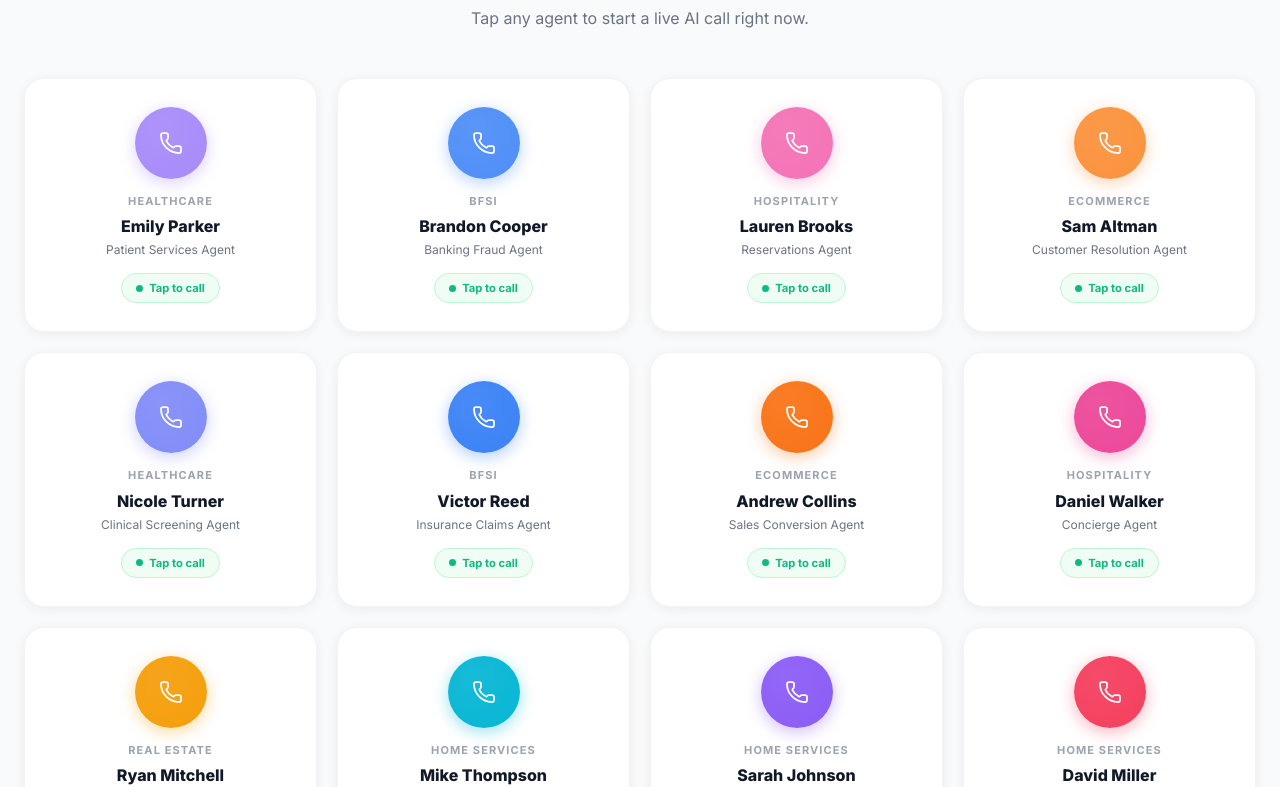
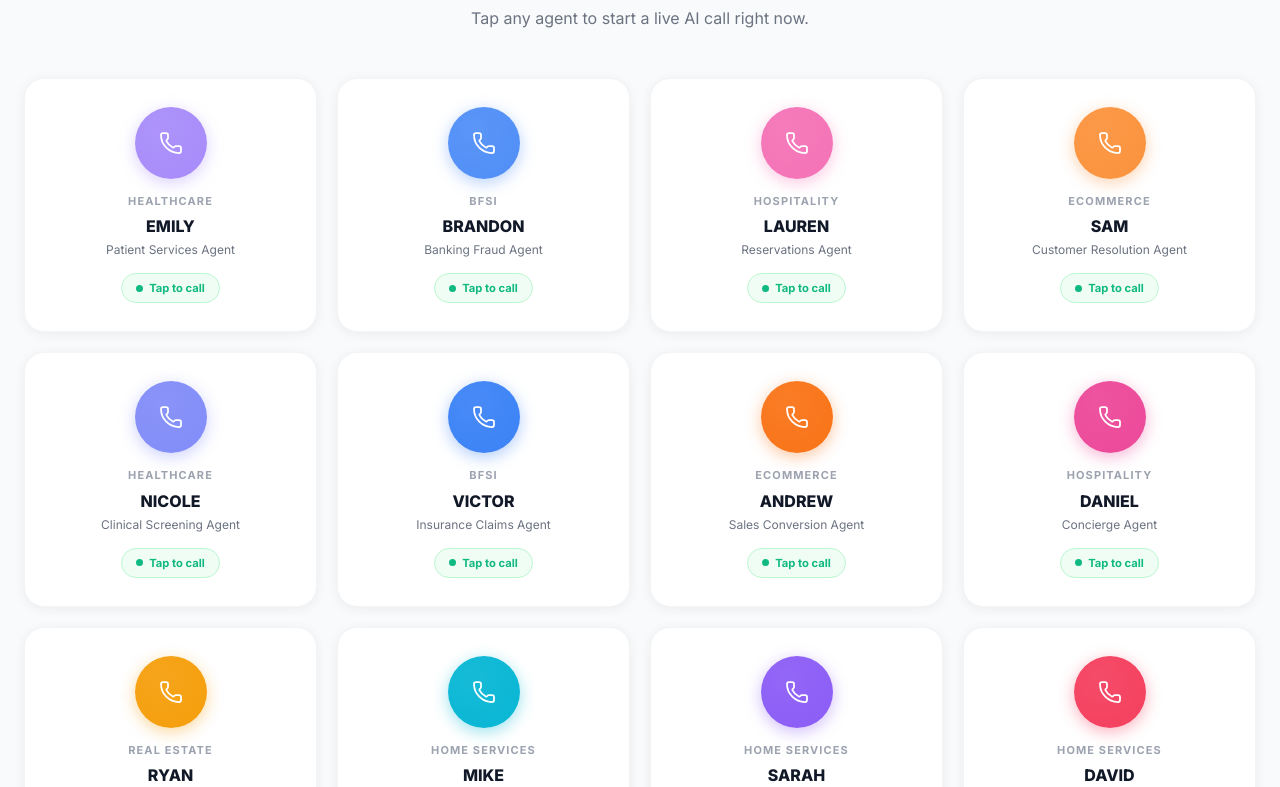
Before and after one commit to Shravankotagi/voice-agents-, a Next.js app: page / in a window 1280 px wide. Shown: the part 2010-2797 px from the top of the page. Built offline with nearby package versions, Linux system fonts and the light colour scheme.

Commit message:
fix all industry page try demo buttons

```diff
--- a/app/industries/bfsi/page.tsx
+++ b/app/industries/bfsi/page.tsx
@@ -24,8 +24,8 @@ const features = [
 ];
 
 const agents = [
-  { name: "Brandon Cooper", role: "Banking Fraud Agent", desc: "Handles fraud disputes, blocks cards, and initiates dispute resolution.", color: "#4f8ef7", retellId: "agent_dfe1866c6e0c9ac883546b48ca" },
-  { name: "Victor Reed", role: "Insurance Claims Agent", desc: "Files FNOL, verifies coverage, and assigns surveyors for claims processing.", color: "#3b82f6", retellId: "agent_8729165b472337b00fa205b921" },
+  { name: "BRANDON", role: "Banking Fraud Agent", desc: "Handles fraud disputes, blocks cards, and initiates dispute resolution.", color: "#4f8ef7", retellId: "agent_dfe1866c6e0c9ac883546b48ca" },
+  { name: "VICTOR", role: "Insurance Claims Agent", desc: "Files FNOL, verifies coverage, and assigns surveyors for claims processing.", color: "#3b82f6", retellId: "agent_8729165b472337b00fa205b921" },
 ];
 
 const stats = [
--- a/app/industries/ecommerce/page.tsx
+++ b/app/industries/ecommerce/page.tsx
@@ -23,8 +23,8 @@ const features = [
 ];
 
 const agents = [
-  { name: "Sam Altman", role: "Customer Resolution Agent", desc: "Handles delivery issues, refund escalations, and return requests.", color: "#fb923c", retellId: "agent_cdf245f90ff14ff0e307e09dbf" },
-  { name: "Andrew Collins", role: "Sales Conversion Agent", desc: "Recovers abandoned carts and closes checkout via voice.", color: "#f97316", retellId: "agent_714ffb20c4149edaf5cb6fbe19" },
+  { name: "SAM", role: "Customer Resolution Agent", desc: "Handles delivery issues, refund escalations, and return requests.", color: "#fb923c", retellId: "agent_cdf245f90ff14ff0e307e09dbf" },
+  { name: "ANDREW", role: "Sales Conversion Agent", desc: "Recovers abandoned carts and closes checkout via voice.", color: "#f97316", retellId: "agent_714ffb20c4149edaf5cb6fbe19" },
 ];
 
 const stats = [
@@ -84,7 +84,7 @@ export default function EcommercePage() {
             <a href="https://cal.com/dhananjay-goel/30min" target="_blank" rel="noopener noreferrer" style={{ background: "#fb923c", color: "#fff", padding: "0.875rem 2rem", borderRadius: "8px", textDecoration: "none", fontWeight: 700, fontSize: "1rem", display: "inline-flex", alignItems: "center", gap: "0.5rem" }}>
               Book a Demo <ArrowRight size={16} />
             </a>
-            <button onClick={() => startCall("agent_cdf245f90ff14ff0e307e09dbf", "Sam Altman", "Customer Resolution Agent")} style={{ border: "2px solid #fb923c", color: "#fb923c", padding: "0.875rem 2rem", borderRadius: "8px", background: "transparent", cursor: "pointer", fontWeight: 700, fontSize: "1rem" }}>
+            <button onClick={() => startCall("agent_cdf245f90ff14ff0e307e09dbf", "Sam", "Customer Resolution Agent")} style={{ border: "2px solid #fb923c", color: "#fb923c", padding: "0.875rem 2rem", borderRadius: "8px", background: "transparent", cursor: "pointer", fontWeight: 700, fontSize: "1rem" }}>
               Try Live Agent
             </button>
           </div>
--- a/app/industries/healthcare/page.tsx
+++ b/app/industries/healthcare/page.tsx
@@ -24,8 +24,8 @@ const features = [
 ];
 
 const agents = [
-  { name: "Emily Parker", role: "Patient Services Agent", desc: "Schedules appointments, recommends doctors, and handles patient inquiries.", color: "#a78bfa", retellId: "agent_ddf03bcc20dc6fdd83adbc290c" },
-  { name: "Nicole Turner", role: "Clinical Screening Agent", desc: "Performs symptom assessment and patient triage before consultation.", color: "#818cf8", retellId: "agent_670481e5581961108e2370f85c" },
+  { name: "EMILY", role: "Patient Services Agent", desc: "Schedules appointments, recommends doctors, and handles patient inquiries.", color: "#a78bfa", retellId: "agent_ddf03bcc20dc6fdd83adbc290c" },
+  { name: "NICOLE", role: "Clinical Screening Agent", desc: "Performs symptom assessment and patient triage before consultation.", color: "#818cf8", retellId: "agent_670481e5581961108e2370f85c" },
 ];
 
 const stats = [
@@ -282,7 +282,7 @@ export default function HealthcarePage() {
 
       <section style={{ padding: "5rem 2rem", background: "#a78bfa", textAlign: "center" }}>
         <h2 style={{ fontSize: "clamp(1.75rem, 3vw, 2.5rem)", fontWeight: 800, color: "#fff", marginBottom: "1rem", letterSpacing: "-0.025em" }}>Transform your patient communication</h2>
-        <p style={{ color: "rgba(255,255,255,0.85)", fontSize: "1.125rem", marginBottom: "2rem" }}>Book a free demo and see Emily Parker in action.</p>
+        <p style={{ color: "rgba(255,255,255,0.85)", fontSize: "1.125rem", marginBottom: "2rem" }}>Book a free demo and see EMILY Parker in action.</p>
         <a href="https://cal.com/dhananjay-goel/30min" target="_blank" rel="noopener noreferrer" style={{ background: "#fff", color: "#a78bfa", padding: "1rem 2.5rem", borderRadius: "8px", textDecoration: "none", fontWeight: 700, fontSize: "1rem", display: "inline-flex", alignItems: "center", gap: "0.5rem" }}>
           Book a Free Demo <ArrowRight size={16} />
         </a>
--- a/app/industries/home-services/page.tsx
+++ b/app/industries/home-services/page.tsx
@@ -23,9 +23,9 @@ const features = [
 ];
 
 const agents = [
-  { name: "Mike Thompson", role: "Plumbing Intake Agent", desc: "Handles incoming plumbing requests, identifies emergencies, and schedules visits.", color: "#06b6d4", retellId: "agent_15407575cc1758938e5875dfff" },
-  { name: "Sarah Johnson", role: "HVAC Scheduling Agent", desc: "Manages HVAC appointments, maintenance scheduling, and urgent service prioritization.", color: "#8b5cf6", retellId: "agent_5260b5be1db138f848f2b94bb8" },
-  { name: "David Miller", role: "Electrician Quote Agent", desc: "Qualifies electrical requests and schedules on-site estimates.", color: "#f43f5e", retellId: "agent_bcee2ed253599ef57b565912c9" },
+  { name: "MIKE", role: "Plumbing Intake Agent", desc: "Handles incoming plumbing requests, identifies emergencies, and schedules visits.", color: "#06b6d4", retellId: "agent_15407575cc1758938e5875dfff" },
+  { name: "SARAH", role: "HVAC Scheduling Agent", desc: "Manages HVAC appointments, maintenance scheduling, and urgent service prioritization.", color: "#8b5cf6", retellId: "agent_5260b5be1db138f848f2b94bb8" },
+  { name: "DAVID", role: "Electrician Quote Agent", desc: "Qualifies electrical requests and schedules on-site estimates.", color: "#f43f5e", retellId: "agent_bcee2ed253599ef57b565912c9" },
 ];
 
 const stats = [
--- a/app/industries/hospitality/page.tsx
+++ b/app/industries/hospitality/page.tsx
@@ -23,8 +23,8 @@ const features = [
 ];
 
 const agents = [
- { name: "Daniel Walker", role: "Concierge Agent", desc: "Arranges dining, spa, transportation, and special occasion bookings.", color: "#f472b6",retellId: "agent_445484ee39011669181e6e57fb" },
-  { name: "Lauren Brooks", role: "Reservations Agent", desc: "Manages hotel reservations, booking modifications, and stay requests.", color: "#ec4899",retellId: "agent_391c1b87a83ef3b1e46560429e" },
+ { name: "DANIEL", role: "Concierge Agent", desc: "Arranges dining, spa, transportation, and special occasion bookings.", color: "#f472b6",retellId: "agent_445484ee39011669181e6e57fb" },
+  { name: "LAUREN", role: "Reservations Agent", desc: "Manages hotel reservations, booking modifications, and stay requests.", color: "#ec4899",retellId: "agent_391c1b87a83ef3b1e46560429e" },
 ];
 
 const stats = [
--- a/app/industries/real-estate/page.tsx
+++ b/app/industries/real-estate/page.tsx
@@ -23,7 +23,7 @@ const features = [
 ];
 
 const agents = [
-  { name: "Ryan Mitchell", role: "Real Estate Agent", desc: "Qualifies buyers, sellers, and investors and schedules property consultations.", color: "#f59e0b", retellId: "agent_606ddbea4bbf4fbec7fa9025e5" },
+  { name: "RYAN", role: "Real Estate Agent", desc: "Qualifies buyers, sellers, and investors and schedules property consultations.", color: "#f59e0b", retellId: "agent_606ddbea4bbf4fbec7fa9025e5" },
 ];
 
 const stats = [
--- a/app/page.tsx
+++ b/app/page.tsx
@@ -18,28 +18,28 @@ const industries = [
 
 const agents: Record<string, { name: string; role: string; description: string; capabilities: string[]; type: string; retellId: string }[]> = {
   healthcare: [
-    { name: "Emily Parker", role: "Patient Services Agent", description: "Schedules appointments, recommends doctors, and handles patient inquiries.", capabilities: ["Appointment scheduling", "Doctor recommendations", "Hospital info", "Emergency routing"], type: "Inbound", retellId: "agent_ddf03bcc20dc6fdd83adbc290c" },
-    { name: "Nicole Turner", role: "Clinical Screening Agent", description: "Performs symptom assessment and patient triage before consultation.", capabilities: ["Symptom collection", "Risk assessment", "Urgency classification", "Care recommendations"], type: "Inbound", retellId: "agent_670481e5581961108e2370f85c" },
+    { name: "EMILY", role: "Patient Services Agent", description: "Schedules appointments, recommends doctors, and handles patient inquiries.", capabilities: ["Appointment scheduling", "Doctor recommendations", "Hospital info", "Emergency routing"], type: "Inbound", retellId: "agent_ddf03bcc20dc6fdd83adbc290c" },
+    { name: "NICOLE", role: "Clinical Screening Agent", description: "Performs symptom assessment and patient triage before consultation.", capabilities: ["Symptom collection", "Risk assessment", "Urgency classification", "Care recommendations"], type: "Inbound", retellId: "agent_670481e5581961108e2370f85c" },
   ],
   ecommerce: [
-    { name: "Sam Altman", role: "Customer Resolution Agent", description: "Handles delivery issues, refund escalations, and return requests.", capabilities: ["Delivery exceptions", "Refund processing", "Return authorization", "Order tracking"], type: "Inbound", retellId: "agent_cdf245f90ff14ff0e307e09dbf" },
-    { name: "Andrew Collins", role: "Sales Conversion Agent", description: "Recovers abandoned carts via voice. Surfaces alternatives and closes checkout.", capabilities: ["Cart recovery", "Product matching", "Offer application", "Checkout assistance"], type: "Outbound", retellId: "agent_714ffb20c4149edaf5cb6fbe19" },
+    { name: "Sam", role: "Customer Resolution Agent", description: "Handles delivery issues, refund escalations, and return requests.", capabilities: ["Delivery exceptions", "Refund processing", "Return authorization", "Order tracking"], type: "Inbound", retellId: "agent_cdf245f90ff14ff0e307e09dbf" },
+    { name: "Andrew", role: "Sales Conversion Agent", description: "Recovers abandoned carts via voice. Surfaces alternatives and closes checkout.", capabilities: ["Cart recovery", "Product matching", "Offer application", "Checkout assistance"], type: "Outbound", retellId: "agent_714ffb20c4149edaf5cb6fbe19" },
   ],
   bfsi: [
-    { name: "Brandon Cooper", role: "Banking Fraud Agent", description: "Handles fraud disputes, blocks cards, and initiates dispute resolution.", capabilities: ["Fraud detection", "Card blocking", "Dispute filing", "Credit issuance"], type: "Inbound", retellId: "agent_dfe1866c6e0c9ac883546b48ca" },
-    { name: "Victor Reed", role: "Insurance Claims Agent", description: "Files FNOL, verifies coverage, and assigns surveyors for claims processing.", capabilities: ["FNOL filing", "Coverage verification", "Surveyor assignment", "Claim tracking"], type: "Inbound", retellId: "agent_8729165b472337b00fa205b921" },
+    { name: "Brandon", role: "Banking Fraud Agent", description: "Handles fraud disputes, blocks cards, and initiates dispute resolution.", capabilities: ["Fraud detection", "Card blocking", "Dispute filing", "Credit issuance"], type: "Inbound", retellId: "agent_dfe1866c6e0c9ac883546b48ca" },
+    { name: "Victor", role: "Insurance Claims Agent", description: "Files FNOL, verifies coverage, and assigns surveyors for claims processing.", capabilities: ["FNOL filing", "Coverage verification", "Surveyor assignment", "Claim tracking"], type: "Inbound", retellId: "agent_8729165b472337b00fa205b921" },
   ],
   homeservices: [
-    { name: "Mike Thompson", role: "Plumbing Intake Agent", description: "Handles incoming plumbing requests, identifies emergencies, and schedules visits.", capabilities: ["Emergency detection", "Service scheduling", "Customer intake", "Urgent routing"], type: "Inbound", retellId: "agent_15407575cc1758938e5875dfff" },
-    { name: "Sarah Johnson", role: "HVAC Scheduling Agent", description: "Manages HVAC appointments, maintenance scheduling, and urgent service prioritization.", capabilities: ["AC/heating inquiries", "Repair booking", "Maintenance scheduling", "Priority handling"], type: "Inbound", retellId: "agent_5260b5be1db138f848f2b94bb8" },
-    { name: "David Miller", role: "Electrician Quote Agent", description: "Qualifies electrical requests and schedules on-site estimates.", capabilities: ["Project capture", "Site inspection scheduling", "Quote requests", "Job qualification"], type: "Inbound", retellId: "agent_bcee2ed253599ef57b565912c9" },
+    { name: "Mike", role: "Plumbing Intake Agent", description: "Handles incoming plumbing requests, identifies emergencies, and schedules visits.", capabilities: ["Emergency detection", "Service scheduling", "Customer intake", "Urgent routing"], type: "Inbound", retellId: "agent_15407575cc1758938e5875dfff" },
+    { name: "Sarah", role: "HVAC Scheduling Agent", description: "Manages HVAC appointments, maintenance scheduling, and urgent service prioritization.", capabilities: ["AC/heating inquiries", "Repair booking", "Maintenance scheduling", "Priority handling"], type: "Inbound", retellId: "agent_5260b5be1db138f848f2b94bb8" },
+    { name: "David", role: "Electrician Quote Agent", description: "Qualifies electrical requests and schedules on-site estimates.", capabilities: ["Project capture", "Site inspection scheduling", "Quote requests", "Job qualification"], type: "Inbound", retellId: "agent_bcee2ed253599ef57b565912c9" },
   ],
   realestate: [
     { name: "Ryan Mitchell", role: "Real Estate Agent", description: "Qualifies buyers, sellers, and investors and schedules property consultations.", capabilities: ["Buyer requirements", "Seller info collection", "Investment qualification", "Tour booking"], type: "Inbound", retellId: "agent_606ddbea4bbf4fbec7fa9025e5" },
   ],
   hospitality: [
-    { name: "Daniel Walker", role: "Concierge Agent", description: "Arranges dining, spa, transportation, and special occasion bookings.", capabilities: ["Dining reservations", "Spa scheduling", "Transportation", "Local recommendations"], type: "Inbound", retellId: "agent_445484ee39011669181e6e57fb" },
-    { name: "Lauren Brooks", role: "Reservations Agent", description: "Manages hotel reservations, booking modifications, and stay requests.", capabilities: ["Booking creation", "Modifications", "Room upgrades", "Group bookings"], type: "Inbound", retellId: "agent_391c1b87a83ef3b1e46560429e" },
+    { name: "Daniel", role: "Concierge Agent", description: "Arranges dining, spa, transportation, and special occasion bookings.", capabilities: ["Dining reservations", "Spa scheduling", "Transportation", "Local recommendations"], type: "Inbound", retellId: "agent_445484ee39011669181e6e57fb" },
+    { name: "Lauren", role: "Reservations Agent", description: "Manages hotel reservations, booking modifications, and stay requests.", capabilities: ["Booking creation", "Modifications", "Room upgrades", "Group bookings"], type: "Inbound", retellId: "agent_391c1b87a83ef3b1e46560429e" },
   ],
 };
 
@@ -182,10 +182,10 @@ export default function HomePage() {
               </p>
               <div style={{ display: "grid", gridTemplateColumns: "1fr 1fr", gap: "1.25rem" }}>
                 {[
-                  { name: "Emily Parker", role: "Patient Services Agent", color: "#a78bfa", retellId: "agent_ddf03bcc20dc6fdd83adbc290c", industry: "Healthcare" },
-                  { name: "Brandon Cooper", role: "Banking Fraud Agent", color: "#4f8ef7", retellId: "agent_dfe1866c6e0c9ac883546b48ca", industry: "BFSI" },
-                  { name: "Lauren Brooks", role: "Reservations Agent", color: "#f472b6", retellId: "agent_391c1b87a83ef3b1e46560429e", industry: "Hospitality" },
-                  { name: "Sam Altman", role: "Customer Resolution Agent", color: "#fb923c", retellId: "agent_cdf245f90ff14ff0e307e09dbf", industry: "Ecommerce" },
+                  { name: "EMILY", role: "Patient Services Agent", color: "#a78bfa", retellId: "agent_ddf03bcc20dc6fdd83adbc290c", industry: "Healthcare" },
+                  { name: "BRANDON", role: "Banking Fraud Agent", color: "#4f8ef7", retellId: "agent_dfe1866c6e0c9ac883546b48ca", industry: "BFSI" },
+                  { name: "LAUREN", role: "Reservations Agent", color: "#f472b6", retellId: "agent_391c1b87a83ef3b1e46560429e", industry: "Hospitality" },
+                  { name: "SAM", role: "Customer Resolution Agent", color: "#fb923c", retellId: "agent_cdf245f90ff14ff0e307e09dbf", industry: "Ecommerce" },
                 ].map((agent) => (
                   <div
                     key={agent.name}
@@ -410,18 +410,18 @@ export default function HomePage() {
           </div>
           <div className="agents-showcase-grid">
             {[
-              { name: "Emily Parker", role: "Patient Services Agent", industry: "Healthcare", color: "#a78bfa", retellId: "agent_ddf03bcc20dc6fdd83adbc290c" },
-              { name: "Brandon Cooper", role: "Banking Fraud Agent", industry: "BFSI", color: "#4f8ef7", retellId: "agent_dfe1866c6e0c9ac883546b48ca" },
-              { name: "Lauren Brooks", role: "Reservations Agent", industry: "Hospitality", color: "#f472b6", retellId: "agent_391c1b87a83ef3b1e46560429e" },
-              { name: "Sam Altman", role: "Customer Resolution Agent", industry: "Ecommerce", color: "#fb923c", retellId: "agent_cdf245f90ff14ff0e307e09dbf" },
-              { name: "Nicole Turner", role: "Clinical Screening Agent", industry: "Healthcare", color: "#818cf8", retellId: "agent_670481e5581961108e2370f85c" },
-              { name: "Victor Reed", role: "Insurance Claims Agent", industry: "BFSI", color: "#3b82f6", retellId: "agent_8729165b472337b00fa205b921" },
-              { name: "Andrew Collins", role: "Sales Conversion Agent", industry: "Ecommerce", color: "#f97316", retellId: "agent_714ffb20c4149edaf5cb6fbe19" },
-              { name: "Daniel Walker", role: "Concierge Agent", industry: "Hospitality", color: "#ec4899", retellId: "agent_445484ee39011669181e6e57fb" },
-              { name: "Ryan Mitchell", role: "Real Estate Agent", industry: "Real Estate", color: "#f59e0b", retellId: "agent_606ddbea4bbf4fbec7fa9025e5" },
-              { name: "Mike Thompson", role: "Plumbing Intake Agent", industry: "Home Services", color: "#06b6d4", retellId: "agent_15407575cc1758938e5875dfff" },
-              { name: "Sarah Johnson", role: "HVAC Scheduling Agent", industry: "Home Services", color: "#8b5cf6", retellId: "agent_5260b5be1db138f848f2b94bb8" },
-              { name: "David Miller", role: "Electrician Quote Agent", industry: "Home Services", color: "#f43f5e", retellId: "agent_bcee2ed253599ef57b565912c9" },
+              { name: "EMILY", role: "Patient Services Agent", industry: "Healthcare", color: "#a78bfa", retellId: "agent_ddf03bcc20dc6fdd83adbc290c" },
+              { name: "BRANDON", role: "Banking Fraud Agent", industry: "BFSI", color: "#4f8ef7", retellId: "agent_dfe1866c6e0c9ac883546b48ca" },
+              { name: "LAUREN", role: "Reservations Agent", industry: "Hospitality", color: "#f472b6", retellId: "agent_391c1b87a83ef3b1e46560429e" },
+              { name: "SAM", role: "Customer Resolution Agent", industry: "Ecommerce", color: "#fb923c", retellId: "agent_cdf245f90ff14ff0e307e09dbf" },
+              { name: "NICOLE", role: "Clinical Screening Agent", industry: "Healthcare", color: "#818cf8", retellId: "agent_670481e5581961108e2370f85c" },
+              { name: "VICTOR", role: "Insurance Claims Agent", industry: "BFSI", color: "#3b82f6", retellId: "agent_8729165b472337b00fa205b921" },
+              { name: "ANDREW", role: "Sales Conversion Agent", industry: "Ecommerce", color: "#f97316", retellId: "agent_714ffb20c4149edaf5cb6fbe19" },
+              { name: "DANIEL", role: "Concierge Agent", industry: "Hospitality", color: "#ec4899", retellId: "agent_445484ee39011669181e6e57fb" },
+              { name: "RYAN", role: "Real Estate Agent", industry: "Real Estate", color: "#f59e0b", retellId: "agent_606ddbea4bbf4fbec7fa9025e5" },
+              { name: "MIKE", role: "Plumbing Intake Agent", industry: "Home Services", color: "#06b6d4", retellId: "agent_15407575cc1758938e5875dfff" },
+              { name: "SARAH", role: "HVAC Scheduling Agent", industry: "Home Services", color: "#8b5cf6", retellId: "agent_5260b5be1db138f848f2b94bb8" },
+              { name: "DAVID", role: "Electrician Quote Agent", industry: "Home Services", color: "#f43f5e", retellId: "agent_bcee2ed253599ef57b565912c9" },
             ].map((agent, i) => (
               <motion.div
                 key={agent.name}
@@ -634,7 +634,7 @@ export default function HomePage() {
           <div className="testimonials-grid">
             {[
               { name: "John D.", biz: "HVAC Business Owner", quote: "Our AI agent books 15+ jobs a week without us lifting a finger." },
-              { name: "Priya M.", biz: "Healthcare Clinic", quote: "Emily Parker handles 80% of our appointment calls. Patients love it." },
+              { name: "Priya M.", biz: "Healthcare Clinic", quote: "EMILY handles 80% of our appointment calls. Patients love it." },
               { name: "Mike R.", biz: "Plumbing Co.", quote: "We never miss a lead now. ROI paid for itself in week one." },
             ].map(t => (
               <div key={t.name} style={{ background: "#F9FAFB", borderRadius: "16px", padding: "1.5rem", border: "1px solid #E5E7EB" }}>
```
